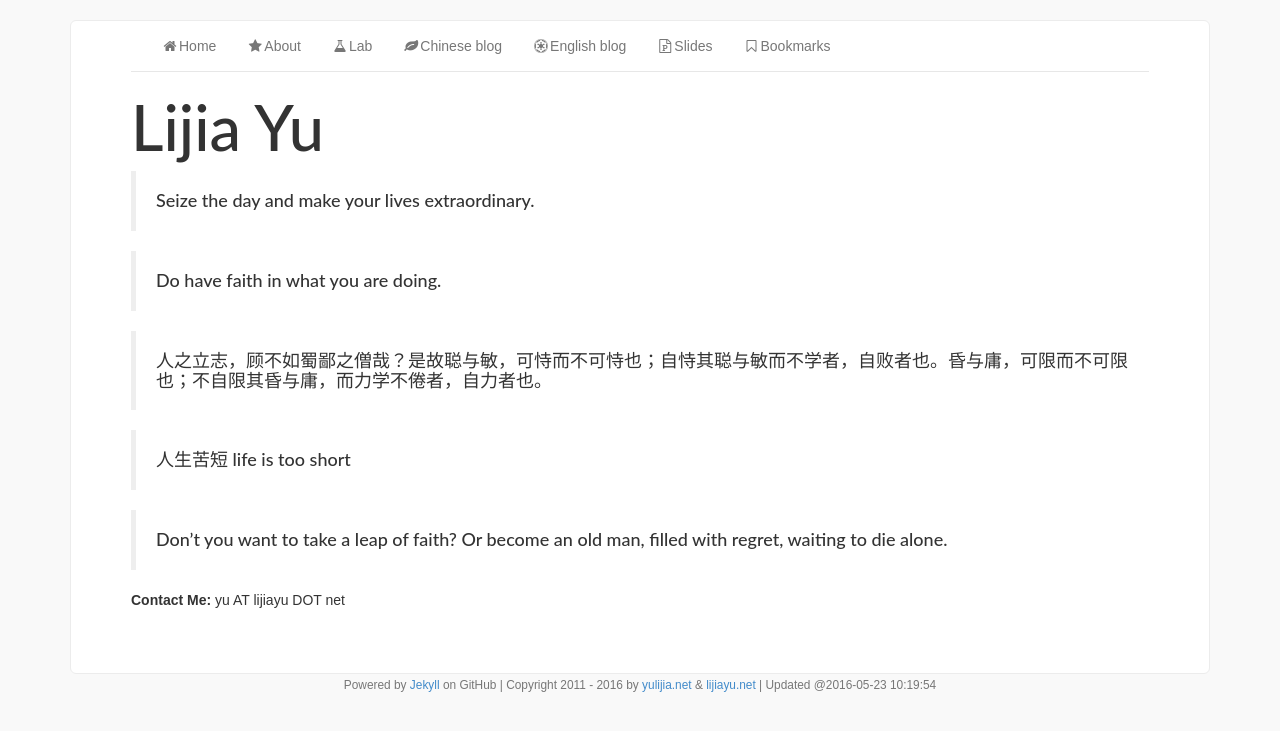
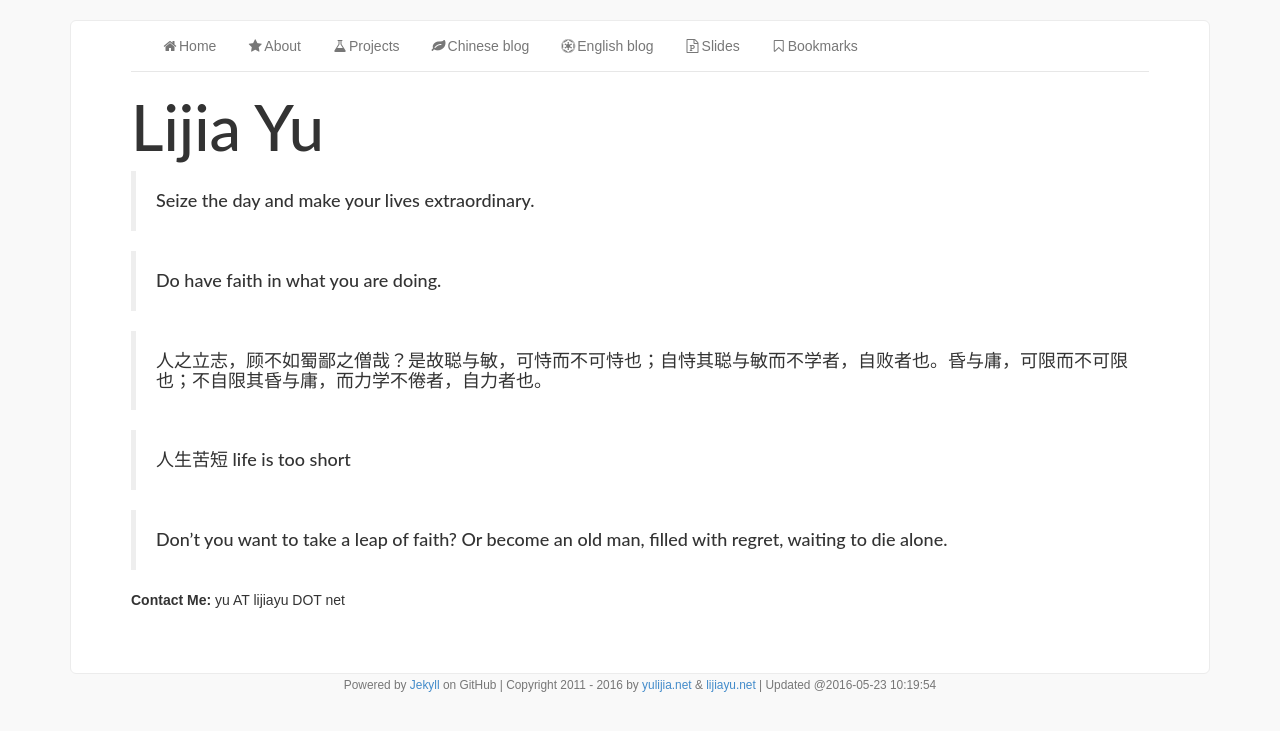
Before and after one commit to yulijia/yulijia.github.io, a Jekyll site: the page built from index.md, in a window 1280 px wide. Shown: the top 731 px of the page. Built offline with Jekyll 4.4.1, drawn with Linux system fonts in a browser that asks for light colours; nearby versions of some CDN libraries.

Commit message:
correct(typo): rm lab, using projects

```diff
--- a/_layouts/homepage.html
+++ b/_layouts/homepage.html
@@ -58,7 +58,7 @@
           <ul class="nav navbar-nav">
             <li><a href="/" title="Homepage"><i class="fa fa-home fa-fw"></i>Home</a></li>
             <li><a href="/about/" title="About Me"><i class="fa fa-star fa-fw"></i>About</a></li>
-            <li><a href="/projects/" title="Some of my reserch and works"><i class="fa fa-flask fa-fw"></i>Lab</a></li>
+            <li><a href="/projects/" title="Some of my reserch and works"><i class="fa fa-flask fa-fw"></i>Projects</a></li>
             <!--  <li><a href="/about/resume.pdf" title="Resume"><i class="fa fa-user fa-fw"></i>Resume</a></li> -->
             <li><a href="/cn/" title="My Chinese blog"><i class="fa fa-leaf fa-fw"></i>Chinese blog</a></li>
             <li><a href="/en/" title="My English blog"><i class="fa fa-empire fa-fw"></i>English blog</a></li>
```
